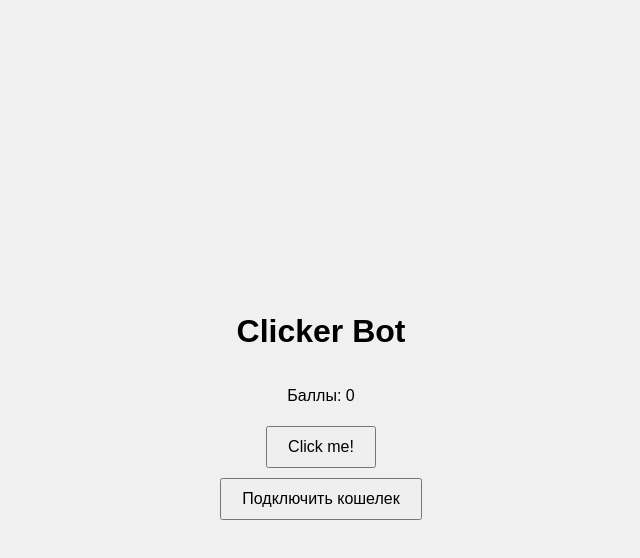
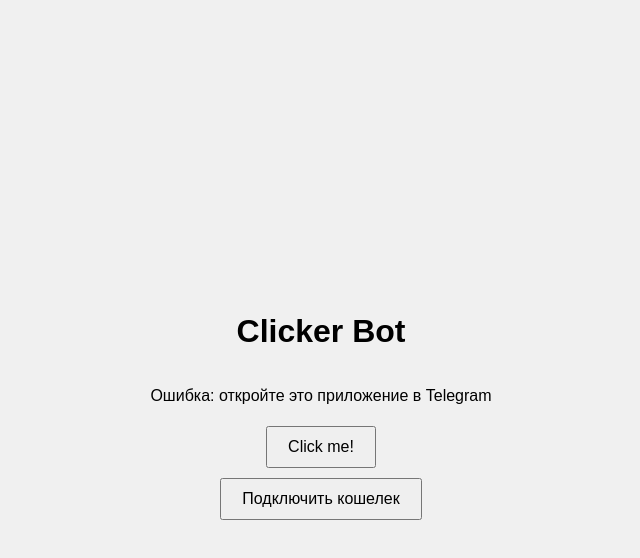
Before and after one commit to Karaoki15/clicker-bot-webap, a plain HTML site: page index.html in a window 1280 px wide. Both pictures are taken after a click on the button "Click me!". Shown: the whole page, without its empty margins (319-959 px from the left). Drawn offline with Linux system fonts and the light colour scheme.

Commit message:
Update index.html

```diff
--- a/index.html
+++ b/index.html
@@ -28,12 +28,25 @@
   <button id="connectWallet">Подключить кошелек</button>
 
   <script>
-    const tg = window.Telegram.WebApp;
-    tg.ready();
+    let tg;
+    if (window.Telegram && window.Telegram.WebApp) {
+      tg = window.Telegram.WebApp;
+      tg.ready();
+      console.log('Telegram WebApp API доступен');
+    } else {
+      console.error('Telegram WebApp API не доступен');
+      document.getElementById('points').innerText = 'Ошибка: откройте это приложение в Telegram';
+      alert('Ошибка: откройте это приложение в Telegram');
+    }
 
-    const chatId = tg.initDataUnsafe?.user?.id;
+    const chatId = tg ? tg.initDataUnsafe?.user?.id : null;
+    console.log('chatId:', chatId);
 
     document.getElementById('clickButton').addEventListener('click', () => {
+      if (!chatId) {
+        alert('Ошибка: откройте это приложение в Telegram');
+        return;
+      }
       console.log('Click button pressed');
       fetch('/api/click', {
         method: 'POST',
@@ -49,6 +62,10 @@
     });
 
     document.getElementById('connectWallet').addEventListener('click', () => {
+      if (!chatId) {
+        alert('Ошибка: откройте это приложение в Telegram');
+        return;
+      }
       console.log('Connect wallet button pressed');
       fetch('/api/connect_wallet', {
         method: 'POST',
```
